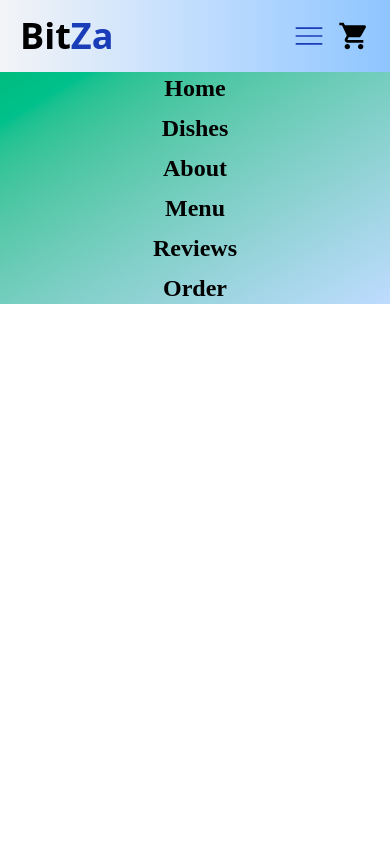
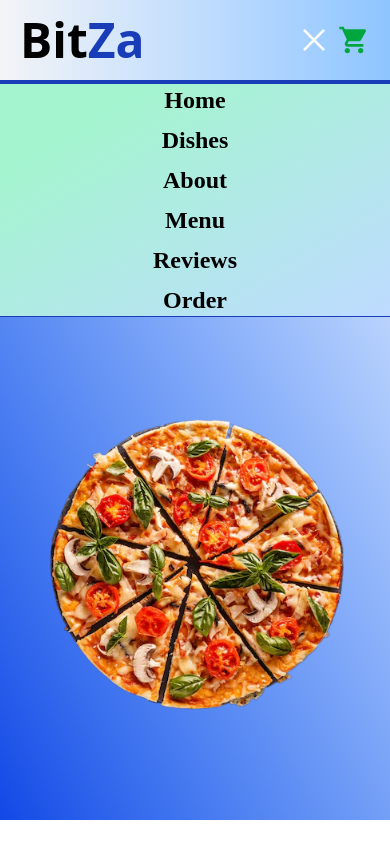
Before and after one commit to Vithurshan2002/MiniEcom, a React (Vite) app: page / in a window 390 px wide. Built offline with nearby package versions, Linux system fonts and the light colour scheme.

Commit message:
homepage created

```diff
--- a/src/Pages/Homepage.jsx
+++ b/src/Pages/Homepage.jsx
@@ -1,11 +1,21 @@
-import React from 'react'
+import React from "react";
 
 const Homepage = () => {
   return (
-    <div>
+    <div className="flex flex-col sm:flex-row justify-between items-center sm:px-30 bg-gradient-to-tr from-blue-700 pt-20 sm:pt-0 to-blue-100">
+      <div>
+        <h1 className="sm:text-5xl text-3xl px-2 font-bold font-[poppins] text-center text-white"> Welcome to BitZa ,Where<br/> Every Bite is a Delight!</h1>
+        <div className="flex justify-center space-x-4 py-6">
+          <buttton className='block font-bold  p-2 bg-blue-800 cursor-pointer hover:bg-blue-400 transition-all px-2  rounded text-white'>Contact Us</buttton>
+          <buttton  className='block font-bold  p-2 bg-green-800 cursor-pointer hover:bg-green-400 transition-all   rounded text-white'>Explore</buttton>
+        </div>
+      </div>
 
+      <div>
+        <img src="home.png" alt="noImage"  />
+      </div>
     </div>
-  )
-}
+  );
+};
 
-export default Homepage
+export default Homepage;
--- a/src/Pages/Navbar.jsx
+++ b/src/Pages/Navbar.jsx
@@ -10,56 +10,86 @@ const Navbar = () => {
 
   return (
     <>
-      <div className="flex justify-between px-5 items-center py-4 bg-gradient-to-r from-gray-100 to-blue-300">
-        <h1 className="text-4xl font-extrabold  from-blue-900">
+      <div className="flex justify-between px-5 items-center py-4 bg-gradient-to-r from-gray-100 to-blue-300 sticky top-0">
+        <h1 className="text-5xl font-extrabold  from-blue-900">
           Bit<span className="text-blue-800">Za</span>
         </h1>
-        <ul className="sm:flex space-x-2 sm:space-x-10 hidden">
-          <li className="font-bold font-[poppins] cursor-pointer hover:underline underline-offset-3 hover:text-emerald-700 transition-all hover:scale-105">
+        <ul className="sm:flex space-x-2 sm:space-x-5 md:space-x-10 md: hidden">
+          <li className="font-bold font-[poppins] cursor-pointer hover:underline underline-offset-3 hover:text-emerald-700 transition-all hover:scale-105 text-xl">
             Home
           </li>
-          <li className="font-bold font-[poppins] cursor-pointer hover:underline underline-offset-3 hover:text-emerald-700 transition-all hover:scale-105">
+          <li className="font-bold font-[poppins] cursor-pointer hover:underline underline-offset-3 hover:text-emerald-700 transition-all hover:scale-105 text-xl">
             Dishes
           </li>
-          <li className="font-bold font-[poppins] cursor-pointer hover:underline underline-offset-3 hover:text-emerald-700 transition-all hover:scale-105">
+          <li className="font-bold font-[poppins] cursor-pointer hover:underline underline-offset-3 hover:text-emerald-700 transition-all hover:scale-105 text-xl">
             About
           </li>
-          <li className="font-bold font-[poppins] cursor-pointer hover:underline underline-offset-3 hover:text-emerald-700 transition-all hover:scale-105">
+          <li className="font-bold font-[poppins] cursor-pointer hover:underline underline-offset-3 hover:text-emerald-700 transition-all hover:scale-105 text-xl">
             Menu
           </li>
-          <li className="font-bold font-[poppins] cursor-pointer hover:underline underline-offset-3 hover:text-emerald-700 transition-all hover:scale-105">
+          <li className="font-bold font-[poppins] cursor-pointer hover:underline underline-offset-3 hover:text-emerald-700 transition-all hover:scale-105 text-xl">
             Reviews
           </li>
-          <li className="font-bold font-[poppins] cursor-pointer hover:underline underline-offset-3 hover:text-emerald-700 transition-all hover:scale-105">
+          <li className="font-bold font-[poppins] cursor-pointer hover:underline underline-offset-3 hover:text-emerald-700 transition-all hover:scale-105 text-xl">
             Order
           </li>
         </ul>
 
         <div className="flex items-center space-x-2 ">
-          <div className="flex sm:hidden hover:bg-green-400 rounded-lg transition-all cursor-pointer" onClick={()=>{
-                         const scn = document.getElementsByClassName("scn");
-                         scn[0].classList.toggle('translate-x-200')
-
-          }}>
-            <svg
-              xmlns="http://www.w3.org/2000/svg"
-              width="42"
-              height="40"
-              viewBox="0 0 24 24"
-              className="text-blue-800 "
-            >
-              <path
-                fill="currentColor"
-                d="M4 17.27v-1h16v1zm0-4.77v-1h16v1zm0-4.77v-1h16v1z"
-              />
-            </svg>
-          </div>
-          <div>
+          <div
+            className="flex sm:hidden hover:bg-blue-200 rounded-lg transition-all cursor-pointer"
+            onClick={() => {
+              const scn = document.getElementsByClassName("scn");
+              scn[0].classList.toggle("translate-x-200");
+            }}
+          >
             <svg
               xmlns="http://www.w3.org/2000/svg"
               width="32"
               height="32"
               viewBox="0 0 24 24"
+              className="text-white"
+            >
+              <g
+                fill="none"
+                stroke="currentColor"
+                stroke-linecap="round"
+                stroke-linejoin="round"
+                stroke-width="2"
+              >
+                <path d="M5 5L19 19M5 19L19 5">
+                  <animate
+                    fill="freeze"
+                    attributeName="d"
+                    dur="0.4s"
+                    values="M5 5L19 19M5 19L19 5;M5 5L19 5M5 19L19 19"
+                  />
+                </path>
+                <path d="M12 12H12" opacity="0">
+                  <animate
+                    fill="freeze"
+                    attributeName="d"
+                    begin="0.2s"
+                    dur="0.4s"
+                    values="M12 12H12;M5 12H19"
+                  />
+                  <set
+                    fill="freeze"
+                    attributeName="opacity"
+                    begin="0.2s"
+                    to="1"
+                  />
+                </path>
+              </g>
+            </svg>
+          </div>
+          <div className="cursor-pointer ">
+            <svg
+              xmlns="http://www.w3.org/2000/svg"
+              width="32"
+              height="32"
+              viewBox="0 0 24 24"
+              className="text-green-600 hover:text-black transition-all"
             >
               <path
                 fill="currentColor"
@@ -70,24 +100,24 @@ const Navbar = () => {
         </div>
       </div>
       {/* for mobile  */}
-      <div className=" bg-gradient-to-br from-emerald-500 to-blue-200 bg-transparent absolute w-full sm:hidden  scn  duration-600 ease-in-out ">
+      <div className=" border-t-4 border-b  border-y-blue-800  bg-gradient-to-br from-emerald-200 from-20% to-blue-200 absolute w-full sm:hidden  scn  duration-600 ease-in-out ">
         <ul className="text-2xl flex flex-col text-center space-y-2 ">
-          <li className="font-bold font-[poppins] cursor-pointer hover:bg-green-300 hover:text-white   w-full  transition-all hover:scale-105">
+          <li className="font-bold font-[poppins] cursor-pointer hover:bg-blue-500 hover:text-white   w-full  transition-all hover:scale-105">
             Home
           </li>
-          <li className="font-bold font-[poppins] cursor-pointer hover:bg-green-500 hover:text-white  w-full transition-all hover:scale-105">
+          <li className="font-bold font-[poppins] cursor-pointer hover:bg-blue-500 hover:text-white  w-full transition-all hover:scale-105">
             Dishes
           </li>
-          <li className="font-bold font-[poppins] cursor-pointer hover:bg-green-500 hover:text-white  w-full  transition-all hover:scale-105">
+          <li className="font-bold font-[poppins] cursor-pointer hover:bg-blue-500 hover:text-white  w-full  transition-all hover:scale-105">
             About
           </li>
-          <li className="font-bold font-[poppins] cursor-pointer hover:bg-green-500 hover:text-white  w-full  transition-all hover:scale-105">
+          <li className="font-bold font-[poppins] cursor-pointer hover:bg-blue-500 hover:text-white  w-full  transition-all hover:scale-105">
             Menu
           </li>
-          <li className="font-bold font-[poppins] cursor-pointer hover:bg-green-500 hover:text-white  w-full  transition-all hover:scale-105">
+          <li className="font-bold font-[poppins] cursor-pointer hover:bg-blue-500 hover:text-white  w-full  transition-all hover:scale-105">
             Reviews
           </li>
-          <li className="font-bold font-[poppins] cursor-pointer hover:bg-green-500 hover:text-white  w-full  transition-all hover:scale-105">
+          <li className="font-bold font-[poppins] cursor-pointer hover:bg-blue-500 hover:text-white  w-full  transition-all hover:scale-105">
             Order
           </li>
         </ul>
```
Also changed, not shown: public/home.png (added).
